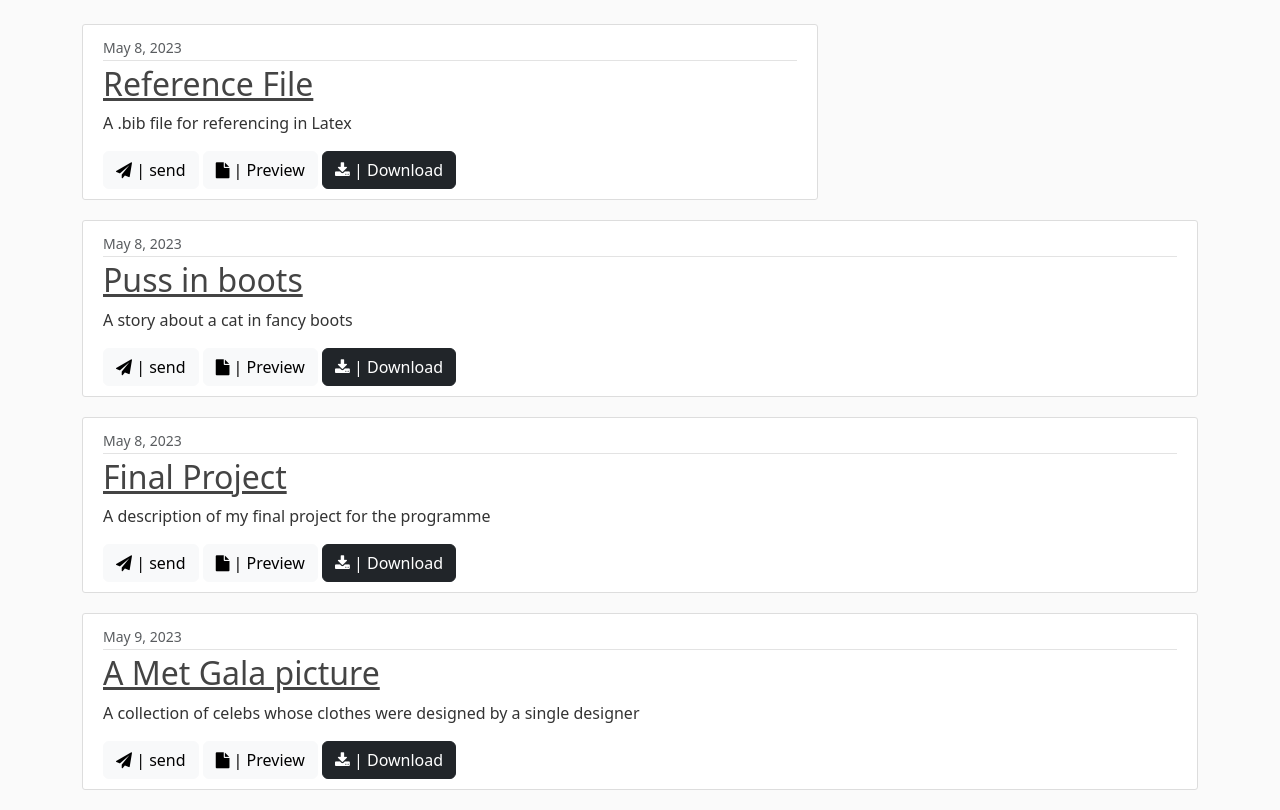
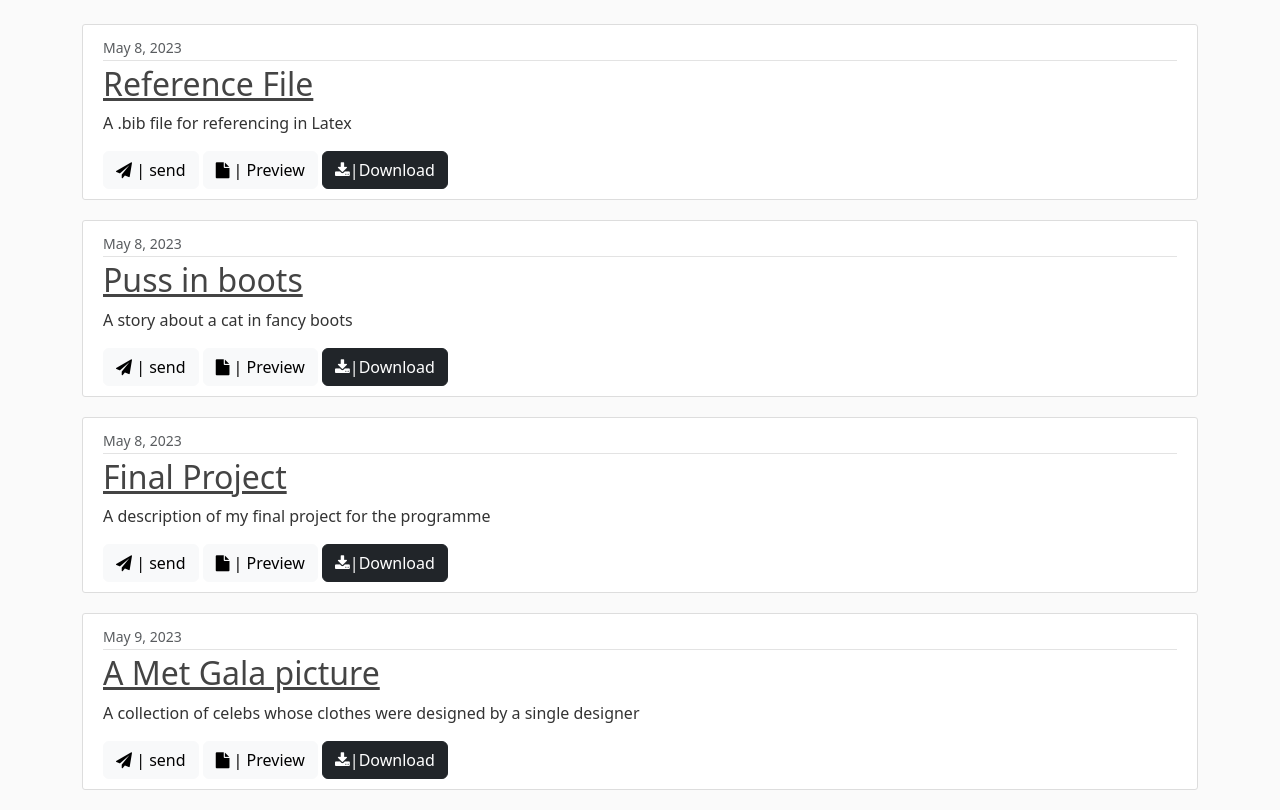
Before and after one commit to JerryAgbesi/File-Server-Project, a Django app: page / in a window 1280 px wide. Shown: the part 56-866 px from the top of the page. Run offline with Django 4.2, Linux system fonts and the light colour scheme; a user stored in the database is signed in.

Commit message:
Add count download feature

```diff
--- a/fileServer/fileapp/templates/fileapp/base.html
+++ b/fileServer/fileapp/templates/fileapp/base.html
@@ -52,11 +52,11 @@
     </nav>
   </header>
   <main role="main" class="container">
-    <div class="row">
-      <div class="col-md-8">
+    <div>
+      <div>
         {% block content %}{% endblock %}
       </div>
-      <div class="col-md-4">
+      <!-- <div class="col-md-4"> -->
         <!-- <div class="content-section"> -->
           <!-- <h3>Preview Appears here</h3>
           <p class='text-muted'>You can put any information here you'd like.
@@ -68,7 +68,7 @@
             </ul>
           </p> -->
         <!-- </div> -->
-      </div>
+      <!-- </div> -->
     </div>
   </main>
 
--- a/fileServer/fileapp/templates/fileapp/home.html
+++ b/fileServer/fileapp/templates/fileapp/home.html
@@ -14,7 +14,11 @@
                 <div class="float-right">
                     <button class="btn btn-light"><i class="fa fa-paper-plane"></i> | send</button>
                     <button class="btn btn-light"><i class="fa fa-file"></i> | Preview</button>
-                    <button class="btn btn-dark"><i class="fa fa-download"></i> | Download</button>
+                    <a href="{% url 'download' file.id %}">
+                      <button class="btn btn-dark">
+                        <i class="fa fa-download"></i>|Download
+                      </button>
+                    </a>
                 </div>
                 </div>
               </div>
@@ -24,3 +28,5 @@
     {% endfor %}
 
 {%endblock content%}
+<!-- "location.href='{% url "download" file.id %}'"
+"window.location.href='{% url 'increment_download' file.id %}';" -->
--- a/fileServer/fileapp/urls.py
+++ b/fileServer/fileapp/urls.py
@@ -4,4 +4,6 @@ from . import views
 
 urlpatterns = [
     path("",views.HomeView.as_view(),name="home"),
+    path('download/<int:file_id>/',views.file_download,name='download'),
+    # path('download/increment/<int:file_id>/',views.increment_downloads,name='increment_download'),
 ]
--- a/fileServer/fileapp/views.py
+++ b/fileServer/fileapp/views.py
@@ -1,6 +1,8 @@
 from django.shortcuts import render
 from django.views.generic import TemplateView
 from django.contrib.auth.mixins import LoginRequiredMixin
+from django.shortcuts import get_object_or_404
+from django.http import HttpResponse
 from .models import File
 
 #Ensure users are authenticated before accessing pages.
@@ -8,3 +10,18 @@ from .models import File
 class HomeView(LoginRequiredMixin,TemplateView):
     template_name = "fileapp/home.html"
     extra_context = {"files":File.objects.all()}
+
+
+def file_download(request,file_id):
+    file = get_object_or_404(File,pk=file_id)
+    file.number_of_downloads += 1
+    file.save()
+    response = HttpResponse(file.file,content_type='application/pdf')
+    response['Content-Disposition'] = f'attachment; filename="{file.file.name}"'
+
+    return response
+
+#function to increase number of downloads
+# def increment_downloads(request,file_id):
+#     file = get_object_or_404(File,pk=file_id)
+#     file.number_of_downloads += 1
```
Also changed, not shown: fileServer/db.sqlite3.
